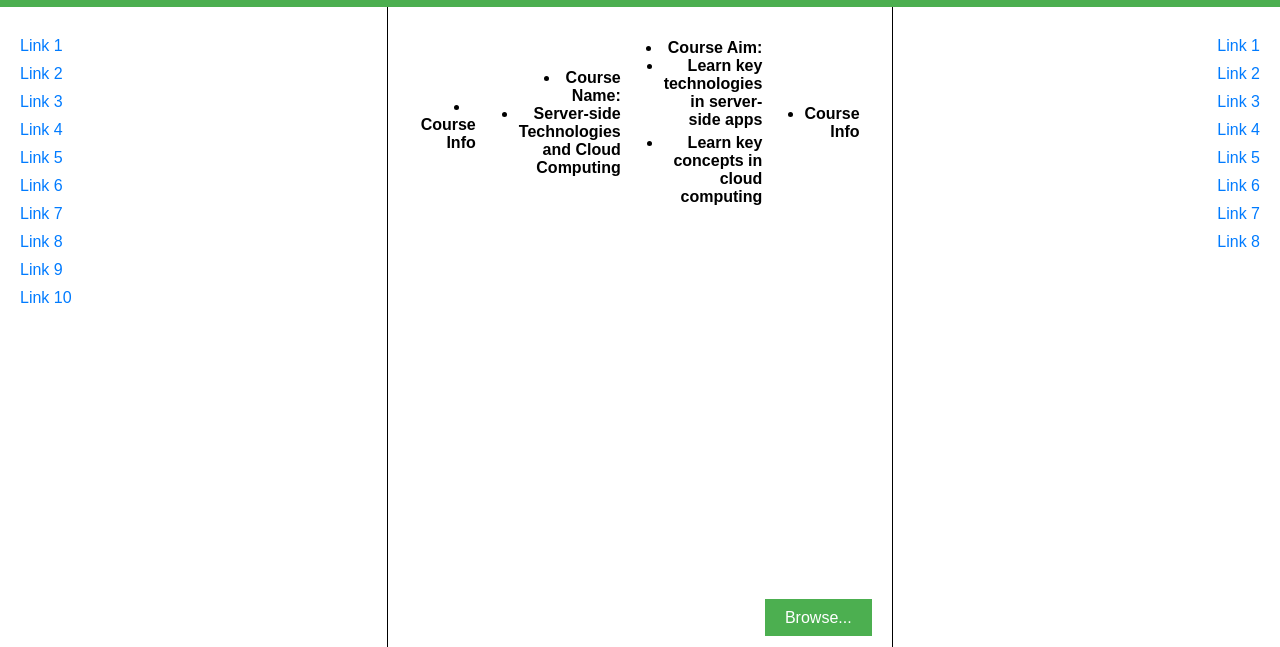
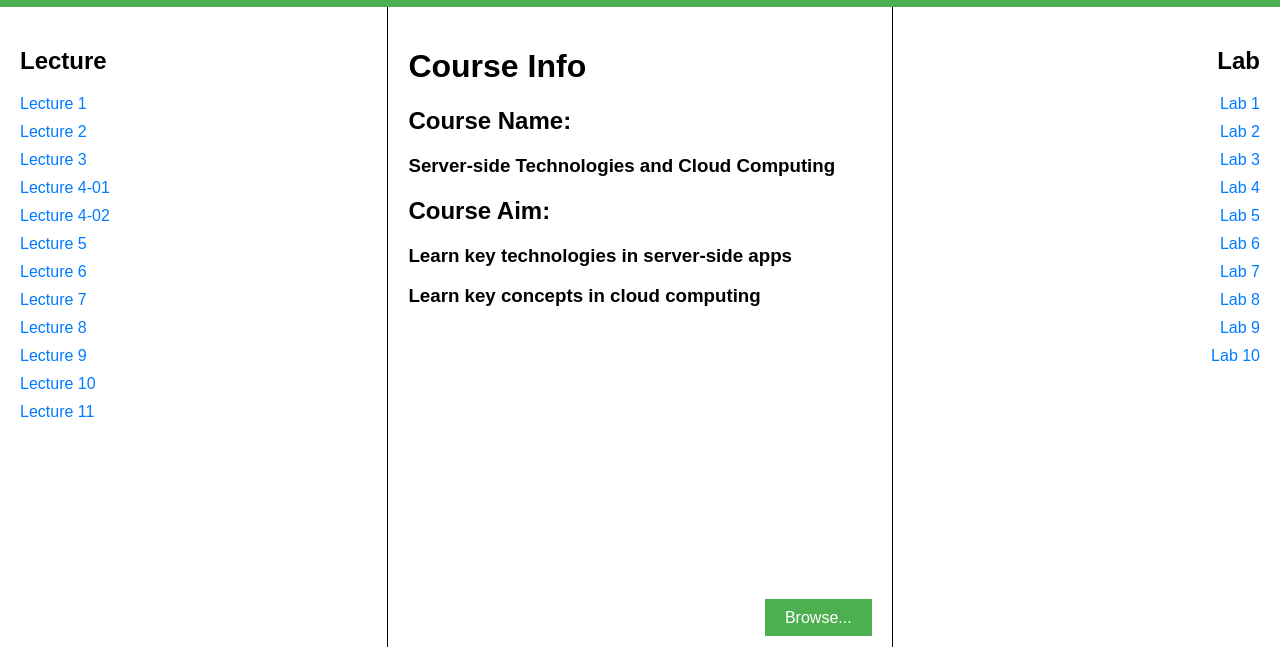
Before and after one commit to JohnsonLJS/381project-group25, a website: page views/index.html in a window 1280 px wide. Shown: the part 153-800 px from the top of the page. Drawn offline with Linux system fonts and the light colour scheme; files whose address does not match are found by name.

Commit message:
Update index.html

```diff
--- a/views/index.html
+++ b/views/index.html
@@ -72,21 +72,6 @@
             position: relative;
         }
 
-            th {
-            text-align: right;
-            padding: 10px;
-        }
-
-        .dot-list {
-            list-style-type: disc;
-            margin: 0;
-            padding-left: 20px;
-        }
-
-        .dot-list li {
-            margin-bottom: 5px;
-        }
-
         /* Add border between the sections */
         .left {
             border-right: 1px solid black;
@@ -155,46 +140,31 @@
         <!-- Left Section -->
         <div class="left">
             <div class="section-links">
-                <a href="https://oletool.hkmu.edu.hk/course2404/comps381f.nsf/0/02CB39DBCEC6C38848258BD9002AFF4F/$FILE/Lab10.pdf" target="_blank">Link 1</a>
-                <a href="https://oletool.hkmu.edu.hk/course2404/comps381f.nsf/0/02CB39DBCEC6C38848258BD9002AFF4F/$FILE/Lab10.pdf" target="_blank">Link 2</a>
-                <a href="https://oletool.hkmu.edu.hk/course2404/comps381f.nsf/0/02CB39DBCEC6C38848258BD9002AFF4F/$FILE/Lab10.pdf" target="_blank">Link 3</a>
-                <a href="https://oletool.hkmu.edu.hk/course2404/comps381f.nsf/0/02CB39DBCEC6C38848258BD9002AFF4F/$FILE/Lab10.pdf" target="_blank">Link 4</a>
-                <a href="https://oletool.hkmu.edu.hk/course2404/comps381f.nsf/0/02CB39DBCEC6C38848258BD9002AFF4F/$FILE/Lab10.pdf" target="_blank">Link 5</a>
-                <a href="https://oletool.hkmu.edu.hk/course2404/comps381f.nsf/0/02CB39DBCEC6C38848258BD9002AFF4F/$FILE/Lab10.pdf" target="_blank">Link 6</a>
-                <a href="https://oletool.hkmu.edu.hk/course2404/comps381f.nsf/0/02CB39DBCEC6C38848258BD9002AFF4F/$FILE/Lab10.pdf" target="_blank">Link 7</a>
-                <a href="https://oletool.hkmu.edu.hk/course2404/comps381f.nsf/0/02CB39DBCEC6C38848258BD9002AFF4F/$FILE/Lab10.pdf" target="_blank">Link 8</a>
-                <a href="https://oletool.hkmu.edu.hk/course2404/comps381f.nsf/0/02CB39DBCEC6C38848258BD9002AFF4F/$FILE/Lab10.pdf" target="_blank">Link 9</a>
-                <a href="https://oletool.hkmu.edu.hk/course2404/comps381f.nsf/0/02CB39DBCEC6C38848258BD9002AFF4F/$FILE/Lab10.pdf" target="_blank">Link 10</a>
+            <h2>Lecture</h2>
+                <a href="https://ole.hkmu.edu.hk/course2404/comps381f.nsf/0/8E2005D4AA8508B148258B8C000A7F1C/$FILE/Lecture1%20-%20Basic%20Concepts%20and%20Technologies.pdf" target="_blank">Lecture 1</a>
+                <a href="https://ole.hkmu.edu.hk/course2404/comps381f.nsf/0/48A31D217095CB5848258B92005A5E8F/$FILE/Lecture2%20-%20NoSQL%2C%20JSON%2C%20MongoDB.pdf" target="_blank">Lecture 2</a>
+                <a href="https://ole.hkmu.edu.hk/course2404/comps381f.nsf/0/2DA8BA32398A068E48258B990054815F/$FILE/Lecture3%20-%20MongoDB%2C%20Nodejs%2C%20JavaScript.pdf" target="_blank">Lecture 3</a>
+                <a href="https://ole.hkmu.edu.hk/course2404/comps381f.nsf/0/207F861F082AF6C848258BA00055676F/$FILE/Lecture4%20-%20Async%20Programming%20and%20MongoDB%20Nodejs%20Driver.pdf" target="_blank">Lecture 4-01</a>
+                <a href="https://ole.hkmu.edu.hk/course2404/comps381f.nsf/0/6C9D27DD5F9C053848258BA7005005F9/$FILE/Lecture4%20-%20Appendix%20-%20Error%20Handling%20in%20Async%20Programming%20(Not%20Examined).pdf" target="_blank">Lecture 4-02</a>
+                <a href="https://ole.hkmu.edu.hk/course2404/comps381f.nsf/0/BB1F1699A2A74E6548258BAE00688EB5/$FILE/Lecture5%20-%20Develop%20a%20Node.js%20server%20app.pdf" target="_blank">Lecture 5</a>
+                <a href="https://ole.hkmu.edu.hk/course2404/comps381f.nsf/0/695D980A9419B3C448258BB5006093B0/$FILE/Lecture6%20-%20Mongoose%2C%20MVC%2C%20and%20Express.pdf" target="_blank">Lecture 6</a>
+                <a href="https://ole.hkmu.edu.hk/course2404/comps381f.nsf/0/B38A81431CD9940C48258BBC005BA874/$FILE/Lecture7%20-%20EJS%2C%20MiddleWare%2C%20Session.pdf" target="_blank">Lecture 7</a>
+                <a href="https://ole.hkmu.edu.hk/course2404/comps381f.nsf/0/EA686B64A9C70A6448258BC300602B84/$FILE/Lecture8%20%E2%80%93%20SOA%20RESTful%20Web%20Services.pdf" target="_blank">Lecture 8</a>
+                <a href="https://ole.hkmu.edu.hk/course2404/comps381f.nsf/0/9771D9E2ABBADF3A48258BCB000D9AAF/$FILE/Lecture9%20-%20Oauth.pdf" target="_blank">Lecture 9</a>
+                <a href="https://ole.hkmu.edu.hk/course2404/comps381f.nsf/0/C4CDAA7190E7514E48258BD1004CEFB8/$FILE/Lecture10%20-%20Cloud%20Computing.pdf" target="_blank">Lecture 10</a>
+                <a href="https://ole.hkmu.edu.hk/course2404/comps381f.nsf/0/E03B3264FEA3473148258BD9000EBCE2/$FILE/Lecture11%20-%20Virtualization.pdf" target="_blank">Lecture 11</a>
+
             </div>
         </div>
 
         <!-- Middle Section -->
         <div class="middle">
-            <table>
-                <tr>
-                    <th>
-                        <li>Course Info</li>
-                    </th>
-                    <th>
-                        <li>Course Name: </li>
-                        <ul class="dot-list">
-                            <li>Server-side Technologies and Cloud Computing</li>
-                        </ul>
-                    </th>
-                    <th>
-                        <li>Course Aim: </li>
-                        <ul class="dot-list">
-                            <li>Learn key technologies in server-side apps</li>
-                            <li>Learn key concepts in cloud computing</li>
-                        </ul>
-                    </th>
-                    <th>
-                        <ul class="dot-list">
-                            <li>Course Info</li>
-                        </ul>
-                    </th>
-                </tr>
-            </table>
+            <h1>Course Info</h1>
+            <h2>Course Name: </h2>
+            <h3>Server-side Technologies and Cloud Computing</h3>
+            <h2>Course Aim: </h2>
+            <h3>Learn key technologies in server-side apps</h3>
+            <h3>Learn key concepts in cloud computing</h3>
 
             <!-- Browse Button -->
             <div class="browse-btn-container">
@@ -206,11 +176,14 @@
         <!-- Right Section -->
         <div class="right">
             <div class="section-links">
-                <a href="https://oletool.hkmu.edu.hk/course2404/comps381f.nsf/0/02CB39DBCEC6C38848258BD9002AFF4F/$FILE/Lab10.pdf" target="_blank">Link 1</a>
-                <a href="https://oletool.hkmu.edu.hk/course2404/comps381f.nsf/0/02CB39DBCEC6C38848258BD9002AFF4F/$FILE/Lab10.pdf" target="_blank">Link 2</a>
-                <a href="https://oletool.hkmu.edu.hk/course2404/comps381f.nsf/0/02CB39DBCEC6C38848258BD9002AFF4F/$FILE/Lab10.pdf" target="_blank">Link 3</a>
-                <a href="https://oletool.hkmu.edu.hk/course2404/comps381f.nsf/0/02CB39DBCEC6C38848258BD9002AFF4F/$FILE/Lab10.pdf" target="_blank">Link 4</a>
-                <a href="https://oletool.hkmu.edu.hk/course2404/comps381f.nsf/0/02CB39DBCEC6C38848258BD9002AFF4F/$FILE/Lab10.pdf" target="_blank">Link 5</a>
-                <a href="https://oletool.hkmu.edu.hk/course2404/comps381f.nsf/0/02CB39DBCEC6C38848258BD9002AFF4F/$FILE/Lab10.pdf" target="_blank">Link 6</a>
-                <a href="https://oletool.hkmu.edu.hk/course2404/comps381f.nsf/0/02CB39DBCEC6C38848258BD9002AFF4F/$FILE/Lab10.pdf" target="_blank">Link 7</a>
-                <a href="https://oletool.hkmu.edu.hk/course2404/comps381f.nsf/0/02CB39DBCEC6C38848258BD9002AFF4F/$FILE/Lab10.pdf" target="_blank">Link 8</a>
+            <h2>Lab</h2>
+                <a href="https://oletool.hkmu.edu.hk/course2404/comps381f.nsf/0/02CB39DBCEC6C38848258BD9002AFF4F/$FILE/Lab10.pdf" target="_blank">Lab 1</a>
+                <a href="https://oletool.hkmu.edu.hk/course2404/comps381f.nsf/0/02CB39DBCEC6C38848258BD9002AFF4F/$FILE/Lab10.pdf" target="_blank">Lab 2</a>
+                <a href="https://oletool.hkmu.edu.hk/course2404/comps381f.nsf/0/02CB39DBCEC6C38848258BD9002AFF4F/$FILE/Lab10.pdf" target="_blank">Lab 3</a>
+                <a href="https://oletool.hkmu.edu.hk/course2404/comps381f.nsf/0/02CB39DBCEC6C38848258BD9002AFF4F/$FILE/Lab10.pdf" target="_blank">Lab 4</a>
+                <a href="https://oletool.hkmu.edu.hk/course2404/comps381f.nsf/0/02CB39DBCEC6C38848258BD9002AFF4F/$FILE/Lab10.pdf" target="_blank">Lab 5</a>
+                <a href="https://oletool.hkmu.edu.hk/course2404/comps381f.nsf/0/02CB39DBCEC6C38848258BD9002AFF4F/$FILE/Lab10.pdf" target="_blank">Lab 6</a>
+                <a href="https://oletool.hkmu.edu.hk/course2404/comps381f.nsf/0/02CB39DBCEC6C38848258BD9002AFF4F/$FILE/Lab10.pdf" target="_blank">Lab 7</a>
+                <a href="https://oletool.hkmu.edu.hk/course2404/comps381f.nsf/0/02CB39DBCEC6C38848258BD9002AFF4F/$FILE/Lab10.pdf" target="_blank">Lab 8</a>
+                <a href="https://oletool.hkmu.edu.hk/course2404/comps381f.nsf/0/02CB39DBCEC6C38848258BD9002AFF4F/$FILE/Lab10.pdf" target="_blank">Lab 9</a>
+                <a href="https://oletool.hkmu.edu.hk/course2404/comps381f.nsf/0/02CB39DBCEC6C38848258BD9002AFF4F/$FILE/Lab10.pdf" target="_blank">Lab 10</a>
```
